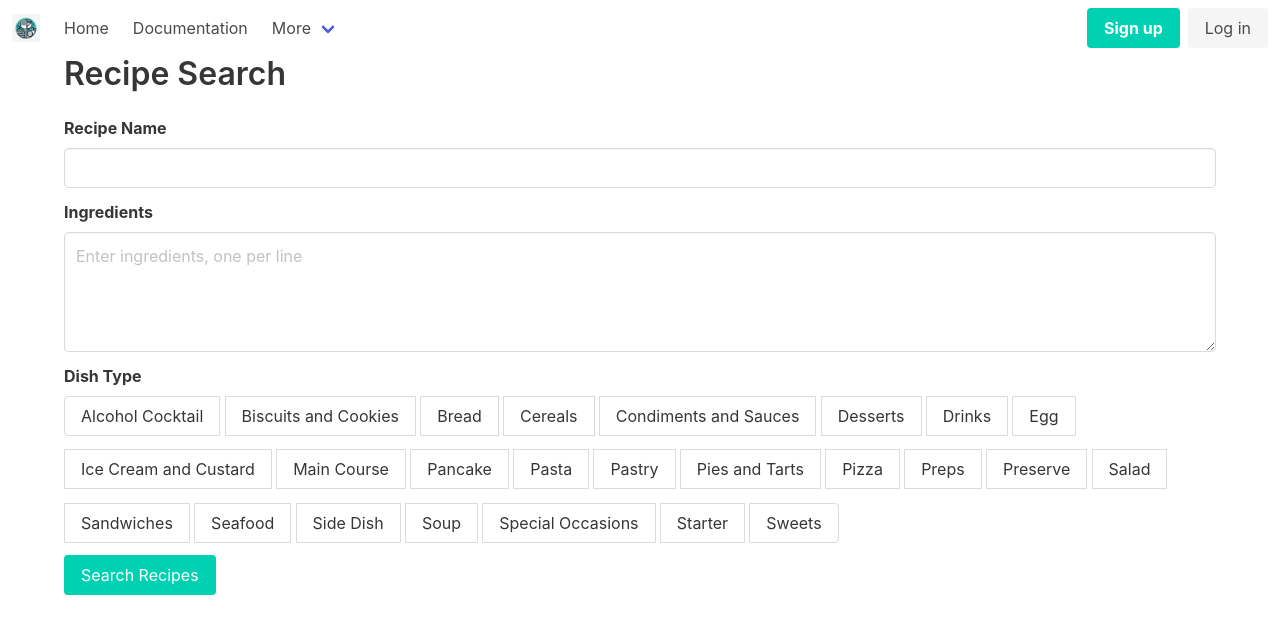
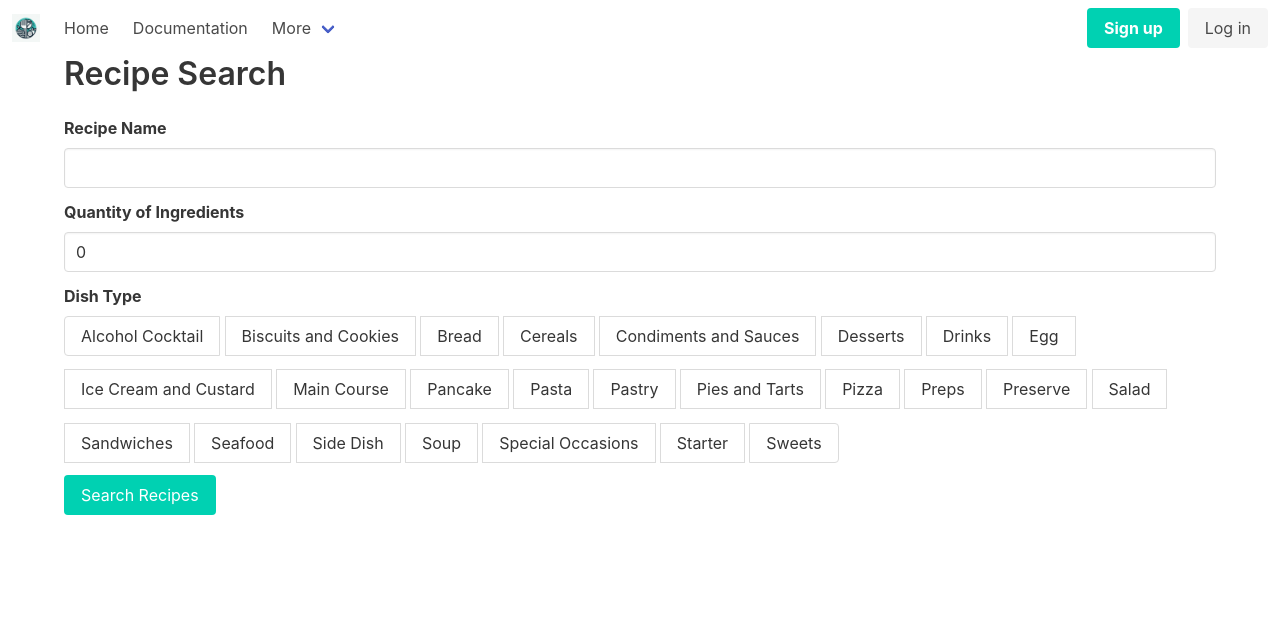
Before and after one commit to DigitalRequest/recipes-app, a React (Vite) app: page / in a window 1280 px wide. Shown: the top 634 px of the page. Built offline with nearby package versions, Linux system fonts and the light colour scheme.

Commit message:
making the backend

```diff
--- a/package.json
+++ b/package.json
@@ -11,11 +11,13 @@
   },
   "dependencies": {
     "axios": "^1.6.2",
+    "express": "^4.18.2",
     "prop-types": "^15.8.1",
     "react": "^18.2.0",
     "react-dom": "^18.2.0"
   },
   "devDependencies": {
+    "@types/node": "^20.10.5",
     "@types/react": "^18.2.43",
     "@types/react-dom": "^18.2.17",
     "@typescript-eslint/eslint-plugin": "^6.14.0",
--- a/src/Components/DishTypeSelector.tsx
+++ b/src/Components/DishTypeSelector.tsx
@@ -1,4 +1,4 @@
-import React, { useState } from 'react';
+import React from 'react';
 
 interface DishTypeSelectorProps {
     dishType: string,
--- a/src/Components/Main.tsx
+++ b/src/Components/Main.tsx
@@ -1,4 +1,4 @@
-import { SetStateAction, useState } from 'react';
+import { useState } from 'react';
 import { getData } from '../Axios';
 
 import Food from './Food';
@@ -6,7 +6,7 @@ import DishTypeSelector from './DishTypeSelector';
 
 const Main = () => {
     const [recipeName, setRecipeName] = useState('');
-    const [ingredients, setIngredients] = useState('');
+    const [ingredients, setIngredients] = useState<number>(0);
     const [dishType, setDishType] = useState<string[]>([]);
     const [recipes, setRecipes] = useState([]);
 
@@ -43,9 +43,9 @@ const Main = () => {
     const handleRecipeSearch = async (event: { preventDefault: () => void; }) => {
         event.preventDefault();
 
-        if (recipeName != "") {
+        if (recipeName != "" || dishType.length > 0) {
 
-            fetchedRecipes = await getData(recipeName)
+            fetchedRecipes = await getData(recipeName, ingredients, dishType)
                 .then((res) => { return res; })
                 .catch((err) => { console.log(err) });
 
@@ -53,7 +53,7 @@ const Main = () => {
         }
 
         setRecipeName('');
-        setIngredients('');
+        setIngredients(0);
         setDishType([]);
     };
 
@@ -87,13 +87,18 @@ const Main = () => {
                     </div>
 
                     <div className="field">
-                        <label className="label">Ingredients</label>
+                        <label className="label">Quantity of Ingredients</label>
                         <div className="control">
-                            <textarea
-                                className="textarea"
+                            <input
+                                type="text"
+                                className="input"
                                 value={ingredients}
-                                onChange={(e) => setIngredients(e.target.value)}
-                                rows={4}
+                                onChange={(e) => {
+                                    const value = parseInt(e.target.value);
+                                    if (!isNaN(value)) {
+                                        setIngredients(value);
+                                    }
+                                }}
                                 placeholder="Enter ingredients, one per line"
                             />
                         </div>
@@ -107,7 +112,7 @@ const Main = () => {
                                 <div className="control">
                                     <div className="buttons has-addons g-0">
                                         {dishTypes.map((type) => (
-                                            <DishTypeSelector dishType={type} onClick={() => {
+                                            <DishTypeSelector key={type} dishType={type} onClick={() => {
                                                 if (!dishType.includes(type)) {
                                                     setDishType([...dishType, type]);
                                                 } else {
```
Also changed, not shown: 2 other files (tests, documents, lock files or other folders).
